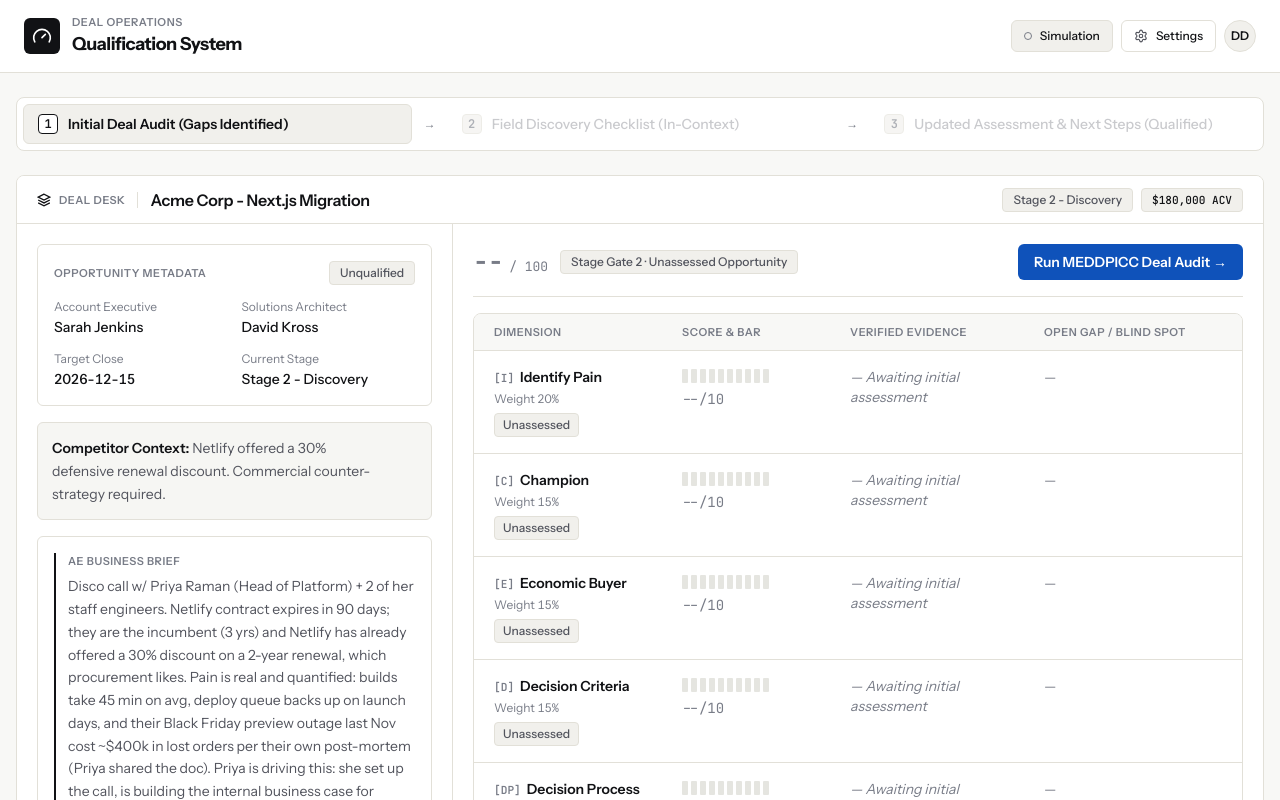
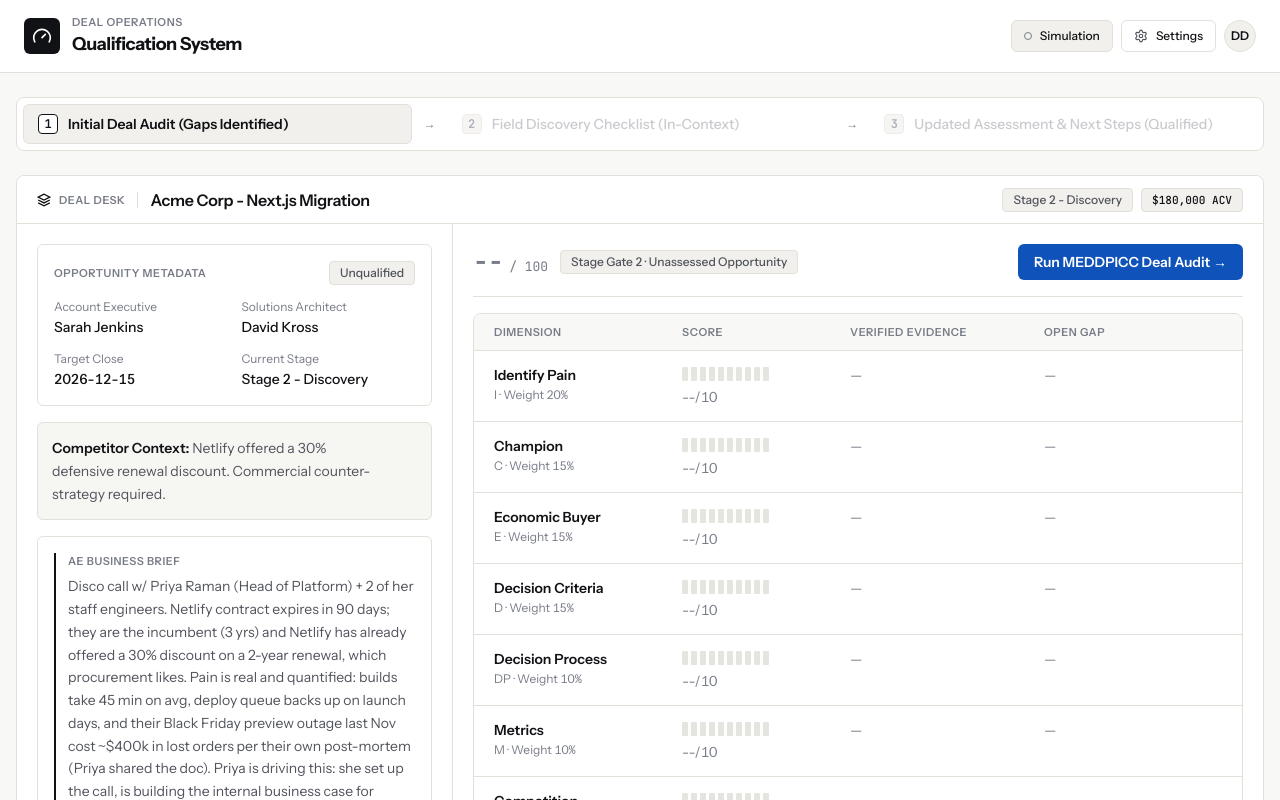
Before and after one commit to BrandonCW/vercel-sam-demo, a Next.js app: page / in a window 1280 px wide. Shown: the top 800 px of the page. Built offline with nearby package versions, Linux system fonts and the light colour scheme.

Commit message:
refactor(scorecard): remove redundant status/blocker pills and unify tabular score typography

```diff
--- a/components/workbench/MeddpiccScorecard.tsx
+++ b/components/workbench/MeddpiccScorecard.tsx
@@ -1,7 +1,6 @@
 'use client';
 
 import React from 'react';
-import { Target, CheckCircle2, Loader2, Ban } from 'lucide-react';
 import type { SimulationDimension } from '@/lib/simulation/types';
 
 export interface TenSegmentBarProps {
@@ -103,9 +102,6 @@ export function MeddpiccScorecard({
   delta,
   dimensions,
   mode: explicitMode,
-  loadingStatus,
-  elapsedSeconds,
-  onAbort,
   hideHeader = false,
 }: MeddpiccScorecardProps) {
   // Infer mode if not passed explicitly for backward compatibility
@@ -119,15 +115,23 @@ export function MeddpiccScorecard({
       ? 'completed'
       : 'audit');
 
-  const dimensionList: Array<SimulationDimension & { key: string; weightLabel: string; letter: string }> = Array.isArray(dimensions)
+  const dimensionList: Array<
+    SimulationDimension & { key: string; weightLabel: string; letter: string }
+  > = Array.isArray(dimensions)
     ? dimensions.map((d) => {
-        const meta = DIMENSION_META[d.key] || { letter: d.key.charAt(0).toUpperCase(), label: d.label || d.key };
+        const meta = DIMENSION_META[d.key] || {
+          letter: d.key.charAt(0).toUpperCase(),
+          label: d.label || d.key,
+        };
         return {
           ...d,
           key: d.key,
           label: d.label || meta.label,
           letter: meta.letter,
-          weightLabel: typeof d.weight === 'number' ? `${Math.round(d.weight * 100)}%` : String(d.weight || '10%'),
+          weightLabel:
+            typeof d.weight === 'number'
+              ? `${Math.round(d.weight * 100)}%`
+              : String(d.weight || '10%'),
           quotes: d.quotes || (d.quote ? [d.quote] : (d as any).evidence || []),
           gaps: d.gaps || (d.gap ? [d.gap] : []),
         };
@@ -147,7 +151,10 @@ export function MeddpiccScorecard({
           key,
           label: d.label || meta.label,
           letter: meta.letter,
-          weightLabel: typeof d.weight === 'number' ? `${Math.round(d.weight * 100)}%` : String(d.weight || '10%'),
+          weightLabel:
+            typeof d.weight === 'number'
+              ? `${Math.round(d.weight * 100)}%`
+              : String(d.weight || '10%'),
           quotes: d.quotes || (d.quote ? [d.quote] : (d as any).evidence || []),
           gaps: d.gaps || (d.gap ? [d.gap] : []),
         };
@@ -158,64 +165,32 @@ export function MeddpiccScorecard({
 
   return (
     <section className="meddpicc-table rounded-lg border border-[#E2E0D8] bg-[#FFFFFF] overflow-hidden font-sans">
-      {/* Loading In-Place Shimmer Header */}
-      {mode === 'loading' && (
-        <div className="flex items-center justify-between border-b border-[#E2E0D8] bg-[#F8F8F6] px-5 py-3.5">
-          <div className="flex items-center gap-2.5">
-            <Loader2 className="size-4 animate-spin text-[#111215]" aria-hidden="true" />
-            <span className="font-sans text-sm font-medium text-[#111215]" role="status" aria-live="polite">
-              {loadingStatus || 'Scanning AE & SA notes against MEDDPICC rubric…'}
-            </span>
-            {elapsedSeconds !== undefined && (
-              <span className="inline-flex min-h-6 items-center rounded-[4px] bg-[#E2E0D8] px-2 py-0.5 font-mono text-xs font-medium leading-none text-[#52545D] tabular-nums">
-                <span className="ui-pill-label">{elapsedSeconds}s</span>
-              </span>
-            )}
-          </div>
-
-          {onAbort && (
-            <button
-              type="button"
-              onClick={onAbort}
-              className="inline-flex min-h-8 items-center gap-1.5 rounded-md border border-[#E2E0D8] bg-[#FFFFFF] px-3 py-1.5 font-sans text-xs font-medium leading-none text-[#111215] hover:bg-[#F1F0EC] transition cursor-pointer"
-            >
-              <Ban className="size-3.5 shrink-0 text-[#52545D]" aria-hidden="true" />
-              <span className="ui-pill-label">Abort</span>
-            </button>
-          )}
-        </div>
-      )}
-
-      {/* Standard Header (if not hidden and not loading) */}
+      {/* Standard Header (only when not hidden) */}
       {!hideHeader && mode !== 'loading' && (
         <div className="flex items-center justify-between border-b border-[#E2E0D8] px-5 py-4">
           <div>
-            <div className="flex items-center gap-2">
-              <Target className="size-4 text-[#111215]" aria-hidden="true" />
-              <h3 className="font-sans text-base font-semibold tracking-[-0.015em] text-[#111215]">
-                MEDDPICC scorecard
-              </h3>
-            </div>
-            <p className="mt-1 font-sans text-xs text-[#787C87]">
-              Evidence-based qualification across eight weighted dimensions. Permanently open ledger.
+            <h3 className="font-sans text-base font-semibold tracking-[-0.015em] text-[#111215]">
+              MEDDPICC Scorecard
+            </h3>
+            <p className="mt-0.5 font-sans text-xs text-[#787C87]">
+              Eight weighted qualification dimensions
             </p>
           </div>
           <div className="text-right">
-            <p className="font-mono text-score font-bold text-[#111215] tabular-nums">
-              {mode === 'unassessed' ? (
-                <span className="text-[#787C87]">--</span>
-              ) : (
-                score ?? 0
-              )}
-              <span className="text-sm font-normal text-[#787C87]">/100</span>
+            <p className="flex items-baseline justify-end font-sans tabular-nums">
+              <span
+                className={`text-2xl font-semibold tracking-[-0.02em] ${
+                  mode === 'unassessed' ? 'text-[#787C87]' : 'text-[#111215]'
+                }`}
+              >
+                {mode === 'unassessed' ? '--' : (score ?? 0)}
+              </span>
+              <span className="ml-1 text-sm font-normal text-[#787C87]">/ 100</span>
               {hasHeaderDelta ? (
-                <span className="ml-2 text-sm font-medium text-[#52545D]">
+                <span className="ml-1.5 text-sm font-medium text-[#52545D]">
                   ({delta! > 0 ? `+${delta}` : delta})
                 </span>
               ) : null}
-            </p>
-            <p className="font-sans text-kicker font-semibold uppercase text-[#787C87]">
-              Composite score
             </p>
           </div>
         </div>
@@ -224,38 +199,19 @@ export function MeddpiccScorecard({
       {/* 4-Column Table Header */}
       <div className="hidden md:grid md:grid-cols-[172px_152px_1fr_1fr] gap-4 border-b border-[#E2E0D8] bg-[#F8F8F6] px-5 py-2.5 font-sans text-kicker font-semibold uppercase text-[#787C87]">
         <div>Dimension</div>
-        <div>Score &amp; Bar</div>
+        <div>Score</div>
         <div>Verified Evidence</div>
-        <div>{mode === 'completed' ? 'Resolved Status' : 'Open Gap / Blind Spot'}</div>
+        <div>{mode === 'completed' ? 'Resolution' : 'Open Gap'}</div>
       </div>
 
       {/* Permanently Open 8-Row MEDDPICC Ledger */}
       <div className="divide-y divide-[#E2E0D8]">
         {dimensionList.map((dimension) => (
-          <ScorecardRow
-            key={dimension.key}
-            dimension={dimension}
-            mode={mode}
-          />
+          <ScorecardRow key={dimension.key} dimension={dimension} mode={mode} />
         ))}
       </div>
     </section>
   );
-}
-
-function formatDimensionStatusLabel(status?: string): string {
-  switch (status) {
-    case 'verified':
-      return 'Verified';
-    case 'partial':
-      return 'Partial';
-    case 'unaddressed':
-      return 'Unaddressed';
-    default:
-      return status
-        ? status.charAt(0).toUpperCase() + status.slice(1).toLowerCase()
-        : 'Unassessed';
-  }
 }
 
 function ScorecardRow({
@@ -285,60 +241,56 @@ function ScorecardRow({
     dimension.delta !== null &&
     dimension.delta !== 0;
 
-  const statusText = isUnassessed
-    ? 'Unassessed'
-    : formatDimensionStatusLabel(dimension.status);
+  const resolvedInDiscovery =
+    isCompleted &&
+    dimension.status === 'verified' &&
+    gaps.length === 0 &&
+    dimension.delta !== undefined &&
+    dimension.delta !== null &&
+    dimension.delta > 0;
 
   return (
     <div
-      className={`px-5 py-4 transition-colors ${
+      className={`px-5 py-3.5 transition-colors ${
         isBlocker ? 'bg-[#F1F0EC]' : 'bg-[#FFFFFF] hover:bg-[#F8F8F6]/60'
       }`}
     >
       <div className="grid grid-cols-1 md:grid-cols-[172px_152px_1fr_1fr] gap-4 items-start">
-        {/* Column 1: Dimension Letter + Label + Weight */}
+        {/* Column 1: Dimension Name + Quiet Letter/Weight Sublabel */}
         <div>
-          <div className="mixed-font-lockup flex items-baseline gap-1.5 text-left">
-            <span className="font-mono text-xs font-semibold text-[#787C87] uppercase">
-              [{dimension.letter}]
-            </span>
-            <span className="font-sans text-sm font-semibold text-[#111215]">
-              {dimension.label}
-            </span>
+          <div className="font-sans text-sm font-semibold text-[#111215]">
+            {dimension.label}
           </div>
-          <div className="mt-1 font-sans text-xs text-[#787C87] tabular-nums">
-            Weight {dimension.weightLabel}
+          <div className="mt-0.5 font-sans text-xs text-[#787C87] tabular-nums">
+            {dimension.letter} · Weight {dimension.weightLabel}
           </div>
-          <span className="mt-1.5 inline-flex min-h-6 items-center rounded-[4px] border border-[#E2E0D8] bg-[#F1F0EC] px-2 py-0.5 font-sans text-xs font-medium leading-none text-[#52545D]">
-            <span className="ui-pill-label">{statusText}</span>
-          </span>
         </div>
 
-        {/* Column 2: 10-Segment Discrete Score Bar & Monospace Score */}
+        {/* Column 2: 10-Segment Discrete Score Bar & Uniform-Height Tabular Score */}
         <div className="pt-0.5">
           <div className="flex items-center gap-2">
             <TenSegmentBar
-              score={isUnassessed ? null : dimension.score}
+              score={isUnassessed || isLoading ? null : dimension.score}
               previousScore={dimension.previousScore}
               animateStagger={isCompleted}
             />
           </div>
 
-          <div className="mt-1.5 font-mono text-sm tabular-nums text-[#111215]">
+          <div className="mt-1.5 flex items-baseline font-sans text-sm tabular-nums">
             {isUnassessed || isLoading ? (
-              <span className="text-[#787C87]">--/10</span>
-            ) : hasDimensionDelta ? (
-              <div className="flex items-baseline gap-1">
-                <span className="text-xs text-[#787C87] font-medium">
-                  {dimension.previousScore} →
+              <span className="font-normal text-[#787C87]">--/10</span>
+            ) : (
+              <>
+                <span>
+                  <span className="font-semibold text-[#111215]">{dimension.score}</span>
+                  <span className="font-normal text-[#787C87]">/10</span>
                 </span>
-                <span className="font-bold">{dimension.score}/10</span>
-                <span className="text-xs text-[#52545D] font-normal">
-                  ({dimension.delta! > 0 ? `+${dimension.delta}` : dimension.delta})
-                </span>
-              </div>
-            ) : (
-              <span className="font-bold">{dimension.score}/10</span>
+                {hasDimensionDelta && (
+                  <span className="ml-1.5 text-sm font-normal text-[#52545D]">
+                    ({dimension.delta! > 0 ? `+${dimension.delta}` : dimension.delta})
+                  </span>
+                )}
+              </>
             )}
           </div>
         </div>
@@ -346,87 +298,83 @@ function ScorecardRow({
         {/* Column 3: Verified Evidence */}
         <div className="font-sans text-sm leading-relaxed text-[#52545D]">
           <div className="md:hidden font-sans text-kicker font-semibold uppercase text-[#787C87] mb-1">
-            Buyer Evidence
+            Verified Evidence
           </div>
           {isLoading ? (
-            <div className="space-y-1.5">
+            <div className="space-y-1.5 py-0.5">
               <div className="h-3.5 bg-[#E2E0D8]/50 rounded-[2px] animate-pulse w-3/4" />
               <div className="h-3.5 bg-[#E2E0D8]/50 rounded-[2px] animate-pulse w-1/2" />
             </div>
           ) : isUnassessed ? (
-            <p className="text-sm italic text-[#787C87]">— Awaiting initial assessment</p>
+            <p className="text-sm text-[#787C87]">—</p>
           ) : isAnalyzing && quotes.length === 0 ? (
-            <div className="space-y-1.5 py-0.5" aria-busy="true" data-testid={`evidence-shimmer-${dimension.key}`}>
+            <div
+              className="space-y-1.5 py-0.5"
+              aria-busy="true"
+              data-testid={`evidence-shimmer-${dimension.key}`}
+            >
               <span className="sr-only">Extracting buyer evidence citations…</span>
               <div className="h-3.5 bg-[#E2E0D8]/50 rounded-[2px] animate-pulse w-4/5" />
               <div className="h-3.5 bg-[#E2E0D8]/50 rounded-[2px] animate-pulse w-3/5" />
             </div>
-          ) : quotes.length ? (
+          ) : quotes.length > 0 ? (
             quotes.map((quote, idx) => (
               <p
                 key={idx}
-                className="border-l-2 border-[#111215] pl-2.5 italic text-[#52545D] leading-relaxed text-pretty mb-2 last:mb-0"
+                className="border-l-2 border-[#E2E0D8] pl-2.5 text-[#52545D] leading-relaxed text-pretty mb-2 last:mb-0"
               >
                 “{quote}”
               </p>
             ))
           ) : (
-            <p className="text-[#787C87] italic">No direct buyer evidence cited.</p>
+            <p className="text-sm text-[#787C87]">—</p>
           )}
         </div>
 
-        {/* Column 4: Open Gap / Blind Spot OR Resolved Status */}
+        {/* Column 4: Open Gap OR Resolution */}
         <div className="font-sans text-sm leading-relaxed text-[#52545D]">
           <div className="md:hidden font-sans text-kicker font-semibold uppercase text-[#787C87] mb-1">
-            {isCompleted ? 'Resolved Status' : 'Open Gaps / Blind Spots'}
+            {isCompleted ? 'Resolution' : 'Open Gap'}
           </div>
 
           {isLoading ? (
-            <div className="space-y-1.5">
+            <div className="space-y-1.5 py-0.5">
               <div className="h-3.5 bg-[#E2E0D8]/50 rounded-[2px] animate-pulse w-2/3" />
               <div className="h-3.5 bg-[#E2E0D8]/50 rounded-[2px] animate-pulse w-1/3" />
             </div>
           ) : isUnassessed ? (
             <p className="text-sm text-[#787C87]">—</p>
           ) : isAnalyzing && gaps.length === 0 ? (
-            <div className="space-y-1.5 py-0.5" aria-busy="true" data-testid={`gap-shimmer-${dimension.key}`}>
+            <div
+              className="space-y-1.5 py-0.5"
+              aria-busy="true"
+              data-testid={`gap-shimmer-${dimension.key}`}
+            >
               <span className="sr-only">Synthesizing qualification blind spots…</span>
               <div className="h-3.5 bg-[#E2E0D8]/50 rounded-[2px] animate-pulse w-3/4" />
               <div className="h-3.5 bg-[#E2E0D8]/50 rounded-[2px] animate-pulse w-1/2" />
             </div>
-          ) : isCompleted && dimension.status === 'verified' && gaps.length === 0 ? (
-            <div className="space-y-1">
-              <div className="flex items-center gap-1.5 text-[#111215] font-medium">
-                <CheckCircle2 className="size-4 shrink-0 text-[#111215]" aria-hidden="true" />
-                <span>Verified in discovery</span>
-              </div>
-              {dimension.delta !== undefined && dimension.delta !== null && dimension.delta > 0 && (
-                <p className="font-sans text-xs text-[#787C87]">Gap resolved by SA field notes.</p>
-              )}
-            </div>
-          ) : gaps.length ? (
-            <div className="space-y-2">
-              {(dimension.score <= 3 || dimension.status === 'unaddressed') && (
-                <span className="inline-flex min-h-6 items-center rounded-[4px] border border-[#111215] bg-[#FFFFFF] px-2 py-0.5 font-sans text-xs font-semibold leading-none text-[#111215]">
-                  <span className="ui-pill-label">Blocker</span>
-                </span>
-              )}
+          ) : gaps.length === 1 ? (
+            <p className="text-[#52545D] leading-relaxed text-pretty">{gaps[0]}</p>
+          ) : gaps.length > 1 ? (
+            <ul className="space-y-1.5">
               {gaps.map((gap, idx) => (
-                <p key={idx} className="flex items-start gap-2 text-[#52545D] leading-relaxed text-pretty">
-                  <span className="mt-2 size-1.5 shrink-0 rounded-full bg-[#787C87]" aria-hidden="true" />
+                <li
+                  key={idx}
+                  className="flex items-start gap-2 text-[#52545D] leading-relaxed text-pretty"
+                >
+                  <span
+                    className="mt-2 size-1 shrink-0 rounded-full bg-[#787C87]"
+                    aria-hidden="true"
+                  />
                   <span>{gap}</span>
-                </p>
+                </li>
               ))}
-            </div>
-          ) : dimension.status === 'verified' ? (
-            <p className="flex items-center gap-1.5 text-[#52545D] font-medium">
-              <CheckCircle2 className="size-4 shrink-0 text-[#52545D]" aria-hidden="true" />
-              <span>Criteria verified, no blocking gaps.</span>
-            </p>
-          ) : dimension.status === 'unaddressed' ? (
-            <p className="text-[#787C87] italic">Unaddressed in discovery notes.</p>
+            </ul>
+          ) : resolvedInDiscovery ? (
+            <p className="font-medium text-[#111215]">Resolved in discovery</p>
           ) : (
-            <p className="text-[#787C87]">Partial evidence — additional validation needed.</p>
+            <p className="text-sm text-[#787C87]">—</p>
           )}
         </div>
       </div>
```
